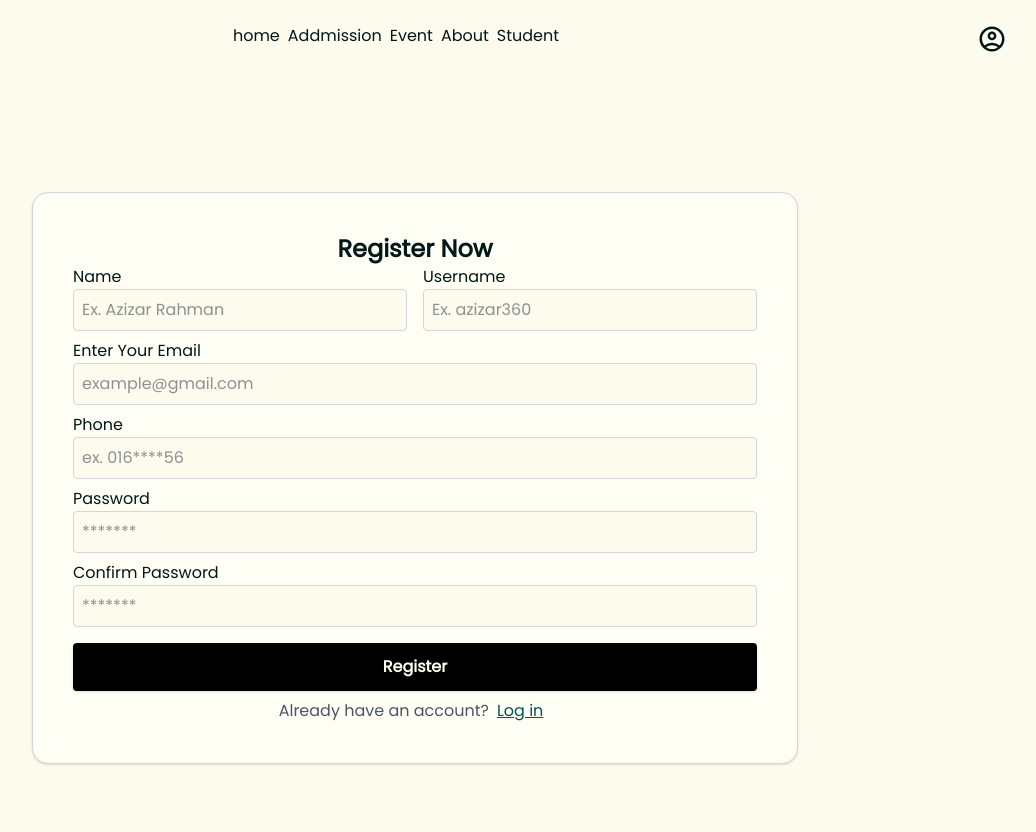
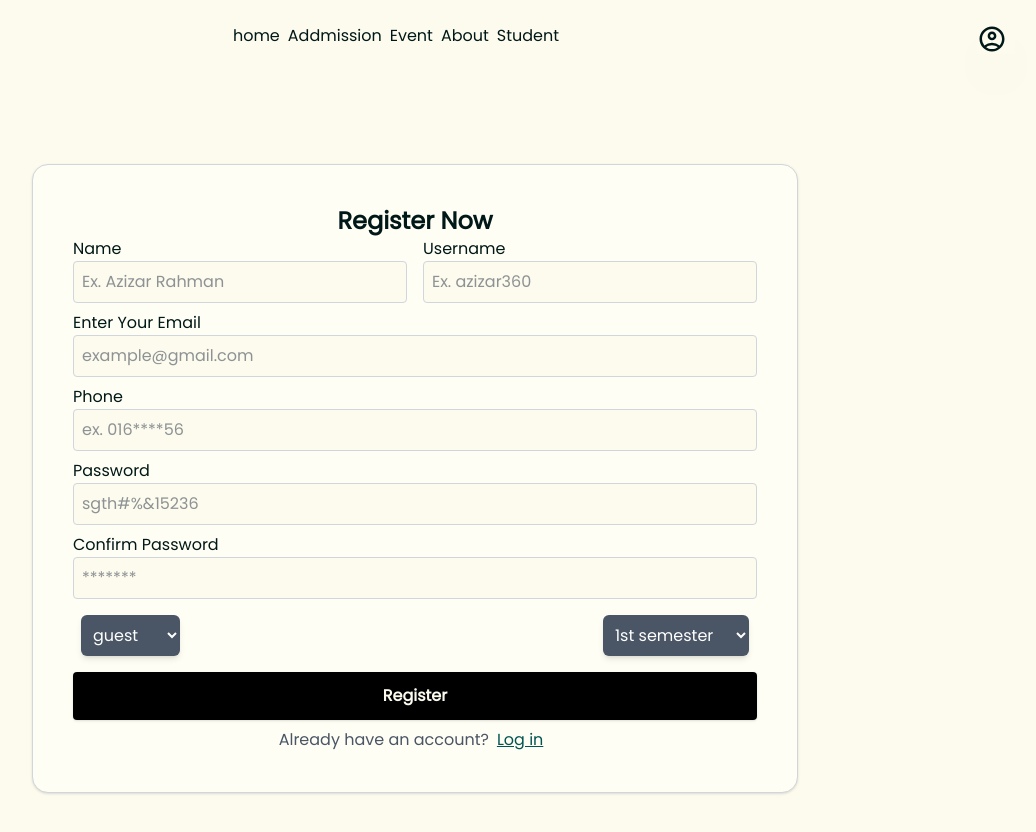
Before and after one commit to marmiju/nids.com, a Next.js app: page /register in a window 1280 px wide. Shown: the top 832 px of the page, without its empty margins (225-1261 px from the left). Built offline with nearby package versions, Linux system fonts and the light colour scheme.

Commit message:
Update registration

```diff
--- a/app/components/award/Award.tsx
+++ b/app/components/award/Award.tsx
@@ -3,16 +3,16 @@ import React from 'react'
 export const Award = () => {
     return (
         <div className='  p-10 max-w-[1000px] bg-white rounded-2xl mx-auto shadow-2xl -mt-20 text-3xl font-bold flex justify-around'>
-            <h1 >{new Date().getFullYear() - 2012 + "+"}
+            <h1 >{new Date().getFullYear() - 2000 + "+"}
                 <span className='text-sm'> <br />YEARS OF SUCCESS</span>
             </h1>
             <div className='border-r-2'> </div>
-            <h1 >{new Date().getFullYear() - 2012}
-                <span className='text-sm'><br />YEARS OF SUCCESS</span>
+            <h1 >200+
+                <span className='text-sm'><br />Success Graduate</span>
             </h1>
             <div className='border-r-2'> </div>
-            <h1 >{new Date().getFullYear() - 2012}
-                <span className='text-sm'><br />YEARS OF SUCCESS</span>
+            <h1 >20+
+                <span className='text-sm'><br />Gain Awared</span>
             </h1>
         </div>
     )
--- a/app/components/header/Desktop.tsx
+++ b/app/components/header/Desktop.tsx
@@ -20,6 +20,7 @@ export const Desktop: React.FC<navprop> = ({ navs }) => {
                         navs.map((data, i) => {
                             return <Link
                                 key={i}
+                                target={data.name == 'Addmission' ? '_blank' : '_self'}
                                 className={`${data.path == path ? 'bg-gray-800 color-orange text-white p-1 px-4 rounded-full text-sm ' : ''}`}
                                 href={data.path}>
                                 {data.name}
--- a/app/components/heroContent/HeroContent.tsx
+++ b/app/components/heroContent/HeroContent.tsx
@@ -6,9 +6,9 @@ export const HeroContent: React.FC<props> = ({ data }) => {
     return (
         <div className="block text-white space-y-2 w-2/3 mx-auto">
             <h1 className="">Welcome to</h1>
-            <h1 className={`text-4xl font-bold ${Alexender.className}`}>{data.title}</h1>
+            <h1 className={`text-2xl md:text-4xl font-bold ${Alexender.className}`}>{data.title}</h1>
             <h1 className="text-lg text-gray-200">{data.slogan}</h1>
-            <button className=" p-2 rounded-sm bg-black text-white mt-2 hover:text-black hover:bg-white transition-all duration-700 hover:shadow-2xl hove:mt-0">Get Free Consultation</button>
+            <button className=" p-2 rounded-sm bg-black text-white mt-2 hover:text-black hover:bg-white transition-all duration-700 hover:shadow-2xl hove:mt-0  drop-shadow shadow-black">Get Free Consultation</button>
         </div>
     )
 }
--- a/app/login/page.tsx
+++ b/app/login/page.tsx
@@ -28,12 +28,12 @@ export default function Login() {
             }
             const { token } = await response.json();
             localStorage.setItem("token", token);
-            router.replace('/dashboard')
+            router.replace('/profile')
+            router.refresh()
 
 
         } catch (error: any) {
             setError(error.message);
-        } finally {
         }
     };
     return (
--- a/app/page.tsx
+++ b/app/page.tsx
@@ -16,8 +16,7 @@ export default function Home() {
   }
 
   return (
-    <div className=" w-full shadow-2xl text-center border ">
-
+    <div className=" w-full  text-center  ">
 
       <div className="text-gray-200"
         style={{ backgroundImage: `url(${herodata.img})`, backgroundSize: 'cover', backgroundPosition: 'center' }}>
--- a/app/dashboard/page.tsx
+++ b/app/profile/page.tsx
@@ -1,5 +1,4 @@
 "use client";
-import { useEffect, useState } from "react";
 import { useRouter } from "next/navigation";
 
 interface User {
@@ -8,12 +7,19 @@ interface User {
 }
 
 export default function Dashboard() {
+    const router = useRouter();
+
+    const Logout = () => {
+        localStorage.removeItem('token')
+        router.replace('/')
+    }
 
     return (
         <div>
             <h1>Dasgboard</h1>
             <button
-                onClick={() => localStorage.removeItem('token')}
+                className="cursor-pointer"
+                onClick={Logout}
             >
                 Log Out
             </button>
--- a/app/register/page.tsx
+++ b/app/register/page.tsx
@@ -18,12 +18,12 @@ export default function RegisterPage() {
     const [password, setPassword] = useState("");
     const [cpassword, setCpassword] = useState("");
     const [error, setError] = useState("");
+    const [role, setRole] = useState("guest")
+    const [semester, setSemester] = useState('1st semester')
 
 
 
     const onSubmit = (event: React.FormEvent<HTMLFormElement>) => {
-
-
         event.preventDefault();
         setError("");
 
@@ -38,7 +38,7 @@ export default function RegisterPage() {
         }
 
 
-        const user = { name, username, email, phone, password }
+        const user = { name, username, email, phone, password, role, semester }
         console.log(user)
 
         // handle register
@@ -106,15 +106,42 @@ export default function RegisterPage() {
                                 required
                                 className={`input-css p-2 rounded border focus:outline-none transition-all duration-300
                                 `}
-                                placeholder="*******"
+                                placeholder="sgth#%&15236"
                             />
                             {error && <p className="text-red-500 text-end">{error}</p>}
                         </div>
-
                         <div className='grid'>
                             <label>Confirm Password</label>
                             <input type='password' onChange={e => setCpassword(e.target.value)} required className='input-css' placeholder='*******' />
                         </div>
+                        {/* dropdown button */}
+                        <div className='flex justify-between'>
+                            <div className=' m-2'>
+
+                                <select
+                                    className="p-2 bg-gray-600 bg-opacity-20 backdrop-blur-md  border-white border-opacity-30 rounded-md shadow-md text-white"
+                                    onChange={((e) => { setRole(e.target.value) })}>
+                                    <option>guest</option>
+                                    <option>student</option>
+                                    <option>teacher</option>
+                                </select>
+                            </div>
+                            <div className=' m-2'>
+                                <select className="p-2 bg-gray-600 bg-opacity-20 backdrop-blur-md  border-white border-opacity-30 rounded-md shadow-md text-white"
+                                    onChange={((e) => { setSemester(e.target.value) })}>
+                                    <option>1st semester</option>
+                                    <option>2nd semester</option>
+                                    <option>3rd semester</option>
+                                    <option>4th semester</option>
+                                    <option>5th semester</option>
+                                    <option>6th semester</option>
+                                    <option>7th semester</option>
+                                    <option>8th semester</option>
+                                </select>
+
+                            </div>
+                        </div>
+
                     </div>
                     <div className='flex justify-center font-bold bg-black hover:bg-[#015551] rounded p-3 shadow text-[#FDFBEE] my-2 hover:cursor-pointer'>
                         <button type='submit' className='hover:cursor-pointer w-full'>Register</button>
--- a/lib/Navlink.tsx
+++ b/lib/Navlink.tsx
@@ -15,7 +15,7 @@ export const Navlink = () => {
 
     const link = [
         { path: '/', name: 'home' },
-        { path: '/admission', name: 'Addmission' },
+        { path: 'http://app11.nu.edu.bd/', name: 'Addmission' },
         { path: '/event', name: 'Event' },
         { path: '/about', name: 'About' },
         { path: '/student', name: 'Student' },
--- a/lib/heroData/HeroData.tsx
+++ b/lib/heroData/HeroData.tsx
@@ -15,7 +15,7 @@ export const HeroData = () => {
         title: 'NIDS - Northbengal Institute of Developement  Studies',
         slogan: 'Empowering Minds, Shaping the Future',
         link: 'facebook.com',
-        img: 'https://i.ibb.co/Z64hDbgD/Untitled-design-4.png'
+        img: 'https://i.ibb.co/7JT5CLpZ/Untitled-design-5.png'
     }
     return data
 }
```
